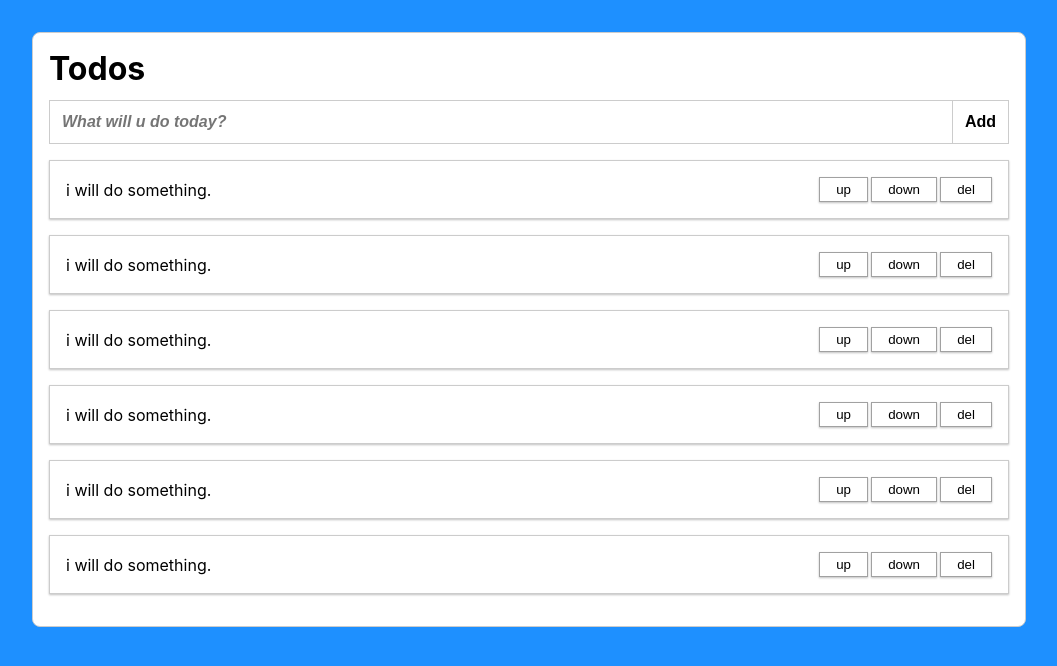
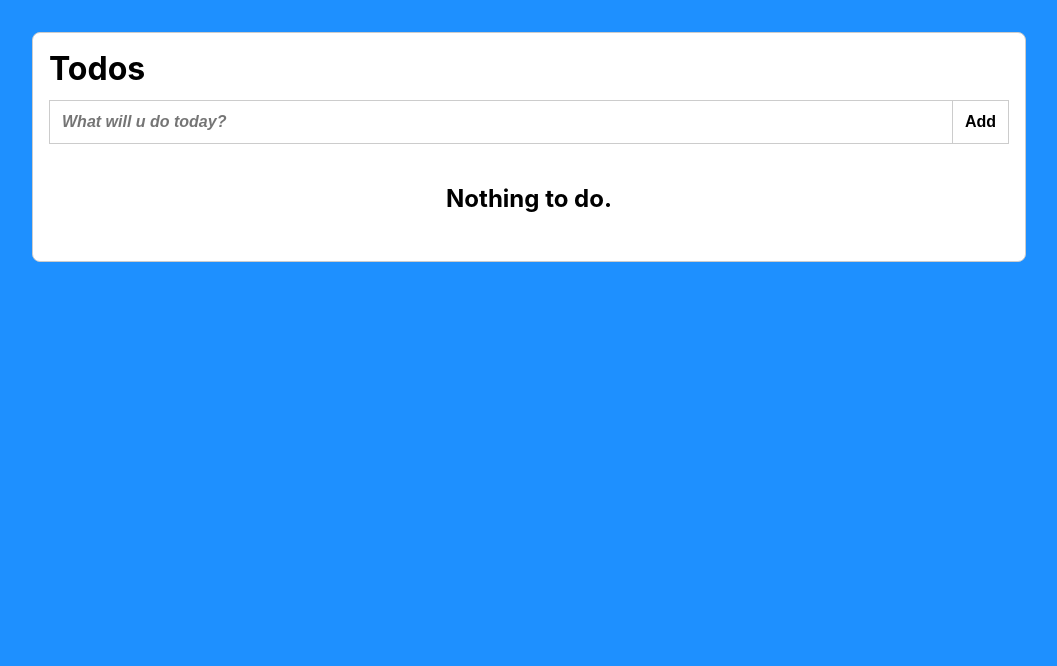
Before and after one commit to Gosh95/typescript-react-todo, a React (Create React App) app: page / in a window 1280 px wide. Shown: the top 666 px of the page, without its empty margins (111-1168 px from the left). Built offline with nearby package versions, Linux system fonts and the light colour scheme.

Commit message:
feat: 투두 추가 기능

```diff
--- a/src/components/Todos/Todo/Todo.module.css
+++ b/src/components/Todos/Todo/Todo.module.css
@@ -7,3 +7,9 @@
   margin: 1rem 0;
   box-shadow: 0 1px 2px rgba(0, 0, 0, 0.25);
 }
+
+li {
+  margin: 0;
+  padding: 0;
+  list-style: none;
+}
--- a/src/components/Todos/Todo/TodoForm.module.css
+++ b/src/components/Todos/Todo/TodoForm.module.css
@@ -1,3 +1,8 @@
+.form {
+  width: 100%;
+  margin-bottom: 2.5rem;
+}
+
 label {
   font-weight: bold;
   font-size: 2rem;
--- a/src/components/Todos/Todo/TodoForm.tsx
+++ b/src/components/Todos/Todo/TodoForm.tsx
@@ -1,14 +1,37 @@
-import React from 'react';
+import React, { useState, useRef, FormEvent } from 'react';
+import TodoType from '../../../interfaces/todo/todo';
+import Error from '../../UI/Error/Error';
 import classes from './TodoForm.module.css';
 
-const TodoForm: React.FC = () => {
+interface Props {
+  onAddTodo: (todo: TodoType) => void;
+}
+
+const TodoForm: React.FC<Props> = ({ onAddTodo }) => {
+  const [isValidForm, setIsValidForm] = useState<boolean>(true);
+  const inputRef = useRef<HTMLInputElement>(null);
+
+  const submitTodoHandler = (e: FormEvent) => {
+    e.preventDefault();
+
+    const enteredTodoText = inputRef.current!.value;
+    if (enteredTodoText.trim().length === 0) {
+      setIsValidForm(false);
+      inputRef.current!.focus();
+      return;
+    }
+
+    onAddTodo({ id: Math.random().toString(), text: enteredTodoText });
+  };
+
   return (
-    <form className={classes.form}>
+    <form className={classes.form} onSubmit={submitTodoHandler}>
       <label htmlFor='todo-input'>Todos</label>
       <div className={classes.controls}>
-        <input type='text' id='todo-input' placeholder='What will u do today?' />
-        <button>Add</button>
+        <input ref={inputRef} type='text' id='todo-input' placeholder='What will u do today?' />
+        <button type='submit'>Add</button>
       </div>
+      {!isValidForm && <Error message='Invalid input value.' />}
     </form>
   );
 };
--- a/src/components/Todos/Todos.module.css
+++ b/src/components/Todos/Todos.module.css
@@ -13,3 +13,8 @@ ul {
   padding: 0;
   list-style: none;
 }
+
+.nothing {
+  margin: 2rem auto;
+  text-align: center;
+}
--- a/src/components/Todos/Todos.tsx
+++ b/src/components/Todos/Todos.tsx
@@ -1,43 +1,23 @@
-import React from 'react';
+import React, { useState } from 'react';
 import classes from './Todos.module.css';
 import TodoForm from './Todo/TodoForm';
 import Todo from './Todo/Todo';
-
-export const TODO_DUMMY = [
-  {
-    id: Math.random().toString(),
-    text: 'i will do something.',
-  },
-  {
-    id: Math.random().toString(),
-    text: 'i will do something.',
-  },
-  {
-    id: Math.random().toString(),
-    text: 'i will do something.',
-  },
-  {
-    id: Math.random().toString(),
-    text: 'i will do something.',
-  },
-  {
-    id: Math.random().toString(),
-    text: 'i will do something.',
-  },
-  {
-    id: Math.random().toString(),
-    text: 'i will do something.',
-  },
-];
+import TodoType from '../../interfaces/todo/todo';
 
 const Todos: React.FC = () => {
-  const todos = TODO_DUMMY.map((todo) => <Todo key={todo.id} id={todo.id} text={todo.text} />);
+  const [todos, setTodos] = useState<TodoType[]>([]);
+  const todoList = todos.map((todo) => <Todo key={todo.id} id={todo.id} text={todo.text} />);
+
+  const addTodoHandler = (todo: TodoType) => {
+    setTodos((prevTodos) => [todo, ...prevTodos]);
+  };
 
   return (
     <main className={classes.todos}>
-      <TodoForm />
+      <TodoForm onAddTodo={addTodoHandler} />
       <div>
-        <ul>{todos}</ul>
+        {todos.length === 0 && <h2 className={classes.nothing}>Nothing to do.</h2>}
+        {todoList}
       </div>
     </main>
   );
--- /dev/null
+++ b/src/components/UI/Error/Error.module.css
@@ -0,0 +1,5 @@
+.error {
+  margin-top: -0.5rem;
+  color: tomato;
+  font-weight: bold;
+}
--- /dev/null
+++ b/src/components/UI/Error/Error.tsx
@@ -0,0 +1,12 @@
+import React from 'react';
+import classes from './Error.module.css';
+
+interface Props {
+  message: string;
+}
+
+const Error: React.FC<Props> = ({ message }) => {
+  return <p className={classes.error}>{message}</p>;
+};
+
+export default Error;
--- /dev/null
+++ b/src/interfaces/todo/todo.d.ts
@@ -0,0 +1,4 @@
+export default interface TodoType {
+    id: string;
+    text: string;
+}
```
